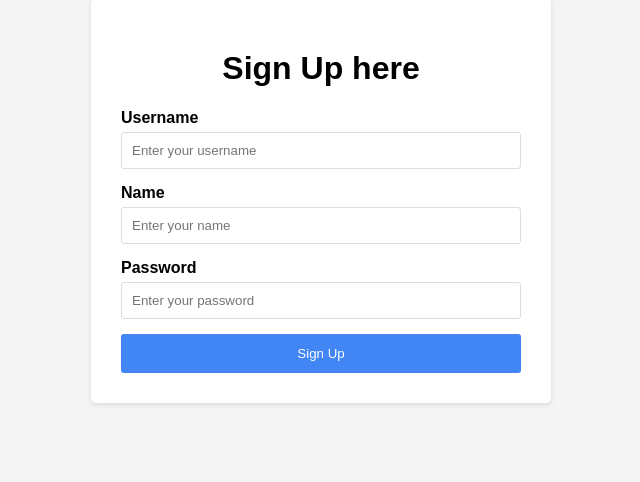
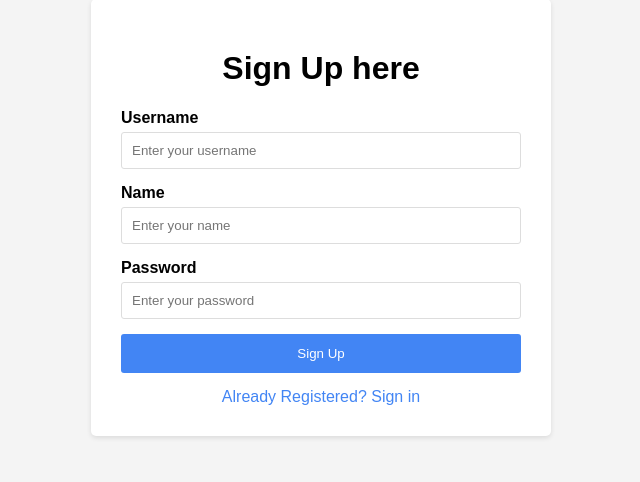
Before and after one commit to udit196/Project-Final, a Node server app: page /register in a window 1280 px wide. Shown: the part 65-547 px from the top of the page, without its empty margins (319-959 px from the left). Run offline with Node 20, Linux system fonts and the light colour scheme; some libraries are stand-ins or nearby versions.

Commit message:
register to login fixed

```diff
--- a/views/register.ejs
+++ b/views/register.ejs
@@ -100,6 +100,16 @@
             color: #dc3545;
         }
 
+        .signin {
+            text-align: center;
+            margin-top: 15px;
+        }
+
+        .signin a {
+            color: #4285f4;
+            text-decoration: none;
+        }
+
         @media (max-width: 400px) {
             .container {
                 padding: 20px;
@@ -134,6 +144,9 @@
                 <input type="password" id="password" name="password" placeholder="Enter your password" required>
             </div>
             <button type="submit">Sign Up</button>
+            <div class="signin">
+                <a href="/login">Already Registered? Sign in</a>
+            </div>
         </form>
     </div>
 </body>
```
